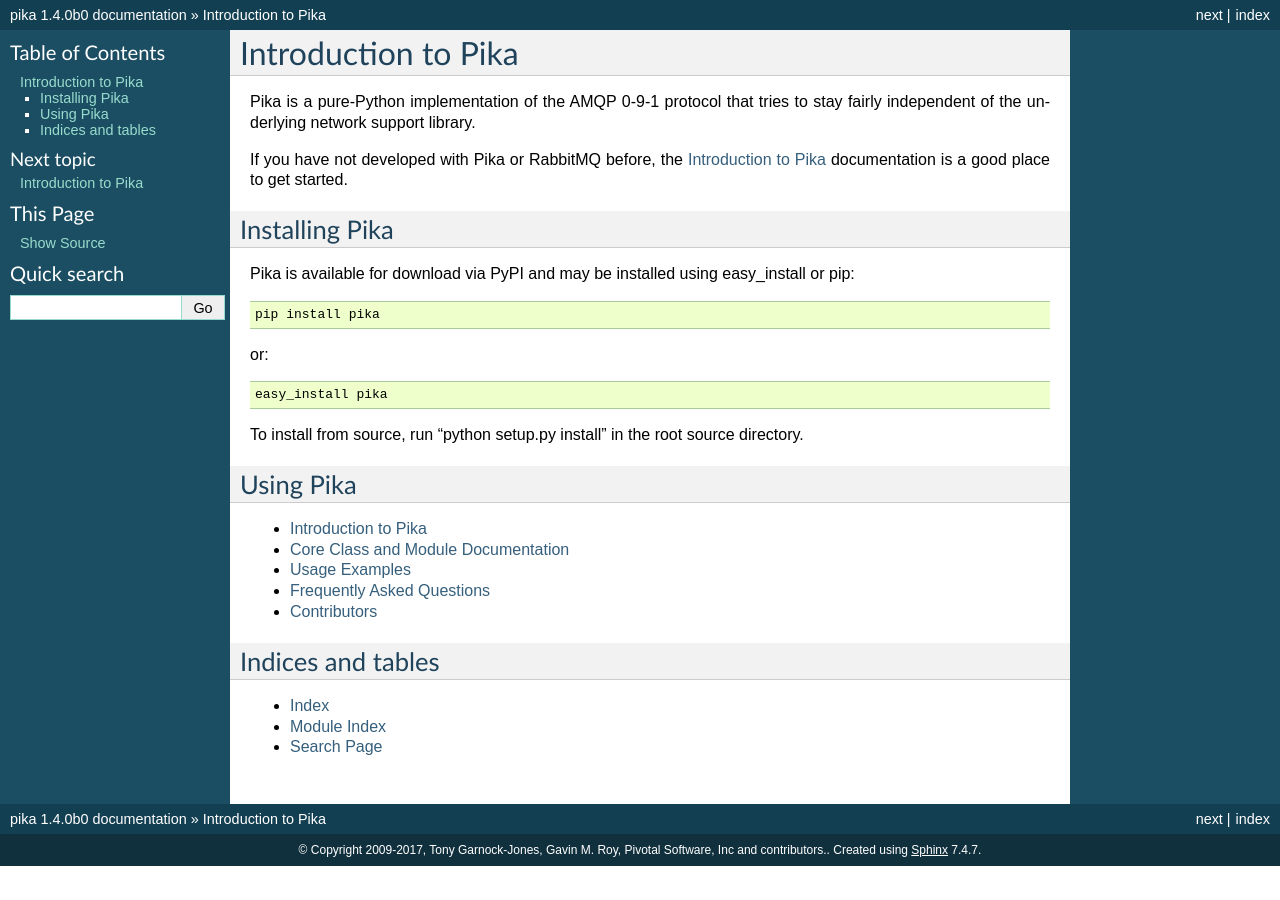
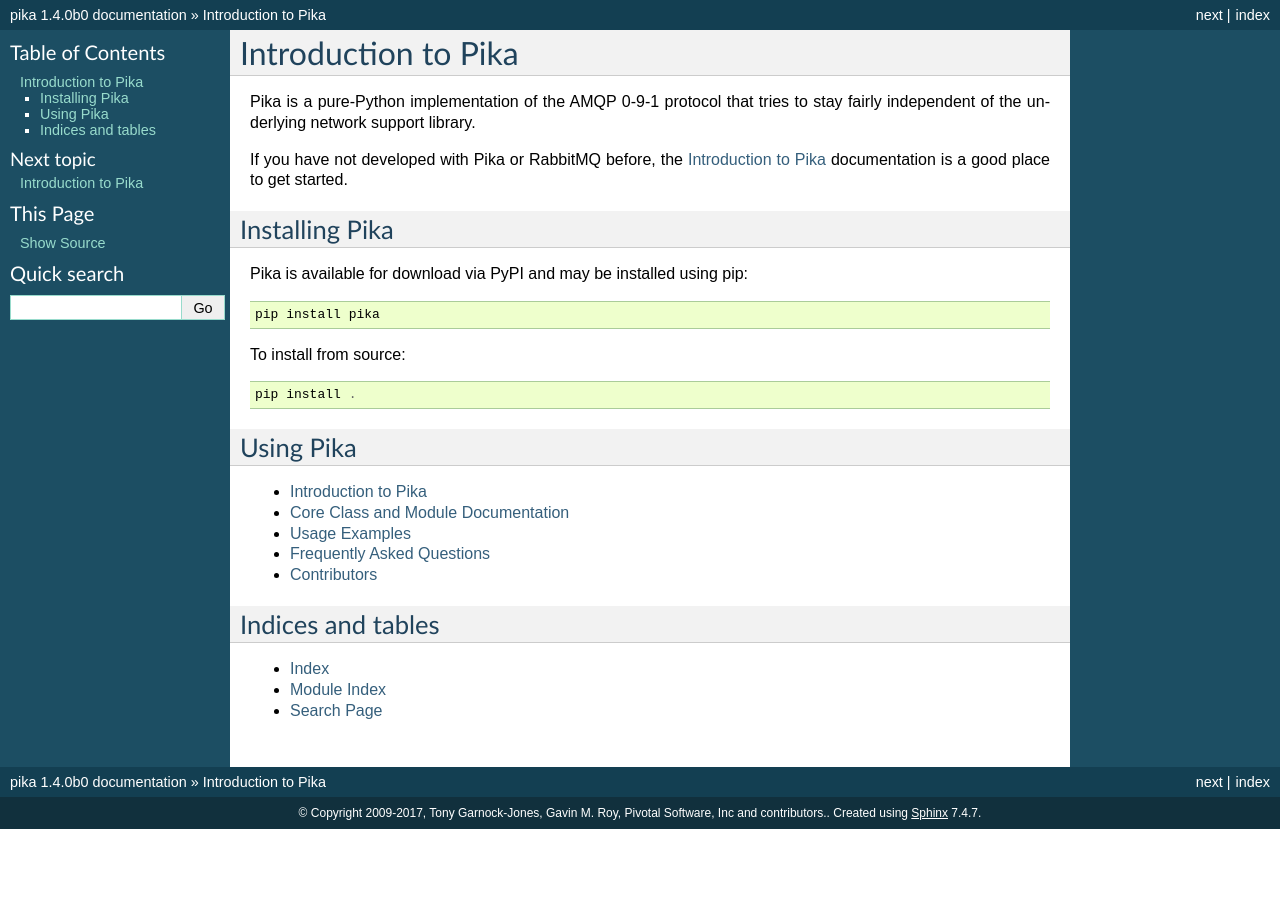
Before and after one commit to pika/pika, a Sphinx documentation site: the page built from docs/index.rst, in a window 1280 px wide. Built offline with Sphinx 7.4.7, drawn with Linux system fonts in a browser that asks for light colours.

Commit message:
Remove outdated install methods from docs/index.rst
`easy_install` was removed from setuptools in 2023. No `setup.py`
exists in the repo. Replace both with `pip install .` for source
installs.

```diff
--- a/docs/index.rst
+++ b/docs/index.rst
@@ -6,15 +6,13 @@ If you have not developed with Pika or RabbitMQ before, the :doc:`intro` documen
 
 Installing Pika
 ---------------
-Pika is available for download via PyPI and may be installed using easy_install or pip::
+Pika is available for download via PyPI and may be installed using pip::
 
     pip install pika
 
-or::
+To install from source::
 
-    easy_install pika
-
-To install from source, run "python setup.py install" in the root source directory.
+    pip install .
 
 Using Pika
 ----------
```
